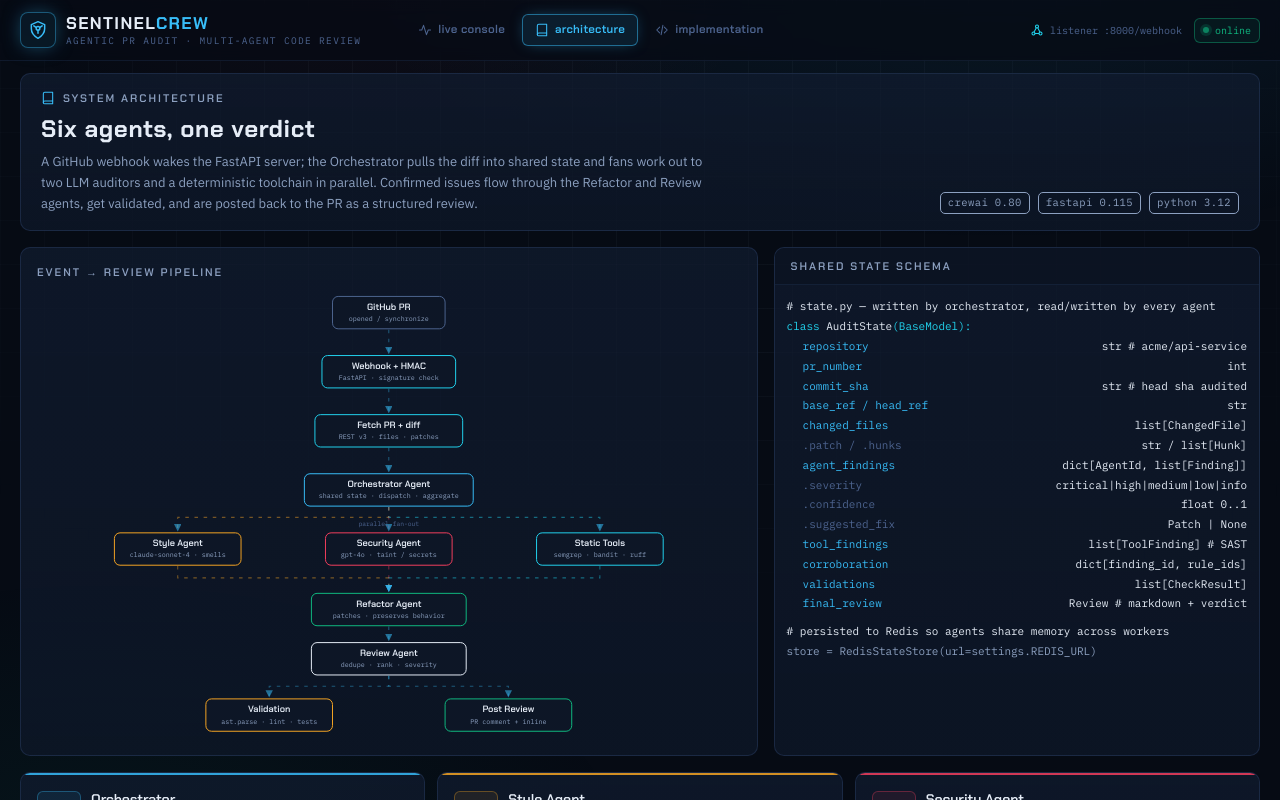
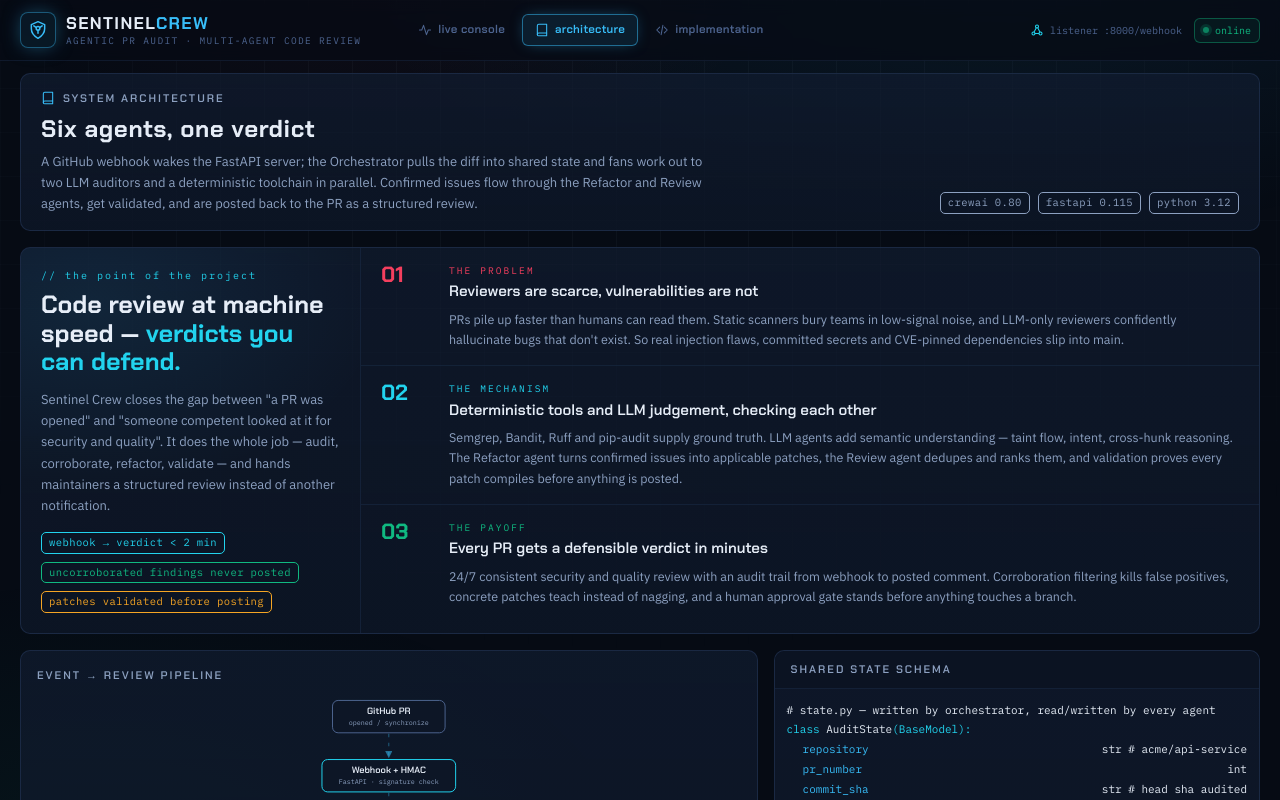
Before and after one commit to smir1998/AI-CoAud, a React (Vite) app: page / in a window 1280 px wide. Both pictures are taken after a click on the button "architecture". Shown: the top 800 px of the page. Built offline with nearby package versions, Linux system fonts and the light colour scheme.

Commit message:
task snapshot da249451-0286-4c61-86c9-a360dc5ddc28

```diff
--- a/src/components/Architecture.tsx
+++ b/src/components/Architecture.tsx
@@ -139,6 +139,133 @@ const FEATURES: { icon: ReactNode; text: string }[] = [
   { icon: <CpuIcon className="h-3.5 w-3.5" />, text: "Security severity scoring — CVSS-aligned rubric, confidence-weighted" },
 ];
 
+/* ── why this exists ──────────────────────────────────────── */
+
+const PURPOSE: { n: string; tag: string; color: string; title: string; text: string }[] = [
+  {
+    n: "01", tag: "the problem", color: "#f43f5e",
+    title: "Reviewers are scarce, vulnerabilities are not",
+    text: "PRs pile up faster than humans can read them. Static scanners bury teams in low-signal noise, and LLM-only reviewers confidently hallucinate bugs that don't exist. So real injection flaws, committed secrets and CVE-pinned dependencies slip into main.",
+  },
+  {
+    n: "02", tag: "the mechanism", color: "#22d3ee",
+    title: "Deterministic tools and LLM judgement, checking each other",
+    text: "Semgrep, Bandit, Ruff and pip-audit supply ground truth. LLM agents add semantic understanding — taint flow, intent, cross-hunk reasoning. The Refactor agent turns confirmed issues into applicable patches, the Review agent dedupes and ranks them, and validation proves every patch compiles before anything is posted.",
+  },
+  {
+    n: "03", tag: "the payoff", color: "#10b981",
+    title: "Every PR gets a defensible verdict in minutes",
+    text: "24/7 consistent security and quality review with an audit trail from webhook to posted comment. Corroboration filtering kills false positives, concrete patches teach instead of nagging, and a human approval gate stands before anything touches a branch.",
+  },
+];
+
+function PurposeBand() {
+  return (
+    <section className="anim-rise panel overflow-hidden" style={{ animationDelay: "40ms" }}>
+      <div className="grid grid-cols-1 lg:grid-cols-[340px_1fr]">
+        <div className="relative border-b border-ink-700/60 p-5 lg:border-b-0 lg:border-r">
+          <div className="absolute inset-0" style={{ background: "radial-gradient(420px 260px at 20% 15%, rgba(56,189,248,0.09), transparent 70%)" }} />
+          <div className="relative">
+            <p className="font-mono text-[10px] tracking-[0.2em] text-cyanx">// the point of the project</p>
+            <h2 className="font-display pt-2 text-[25px] font-bold leading-[1.15] text-ink-100">
+              Code review at machine speed — <span className="text-cyanx">verdicts you can defend.</span>
+            </h2>
+            <p className="pt-3 text-[13px] leading-relaxed text-ink-300">
+              Sentinel Crew closes the gap between "a PR was opened" and "someone competent looked at it for security
+              and quality". It does the whole job — audit, corroborate, refactor, validate — and hands maintainers a
+              structured review instead of another notification.
+            </p>
+            <div className="flex flex-wrap gap-2 pt-4 font-mono text-[10.5px]">
+              <span className="chip border-cyanx/40 text-cyanx">webhook → verdict &lt; 2 min</span>
+              <span className="chip border-emx/40 text-emx">uncorroborated findings never posted</span>
+              <span className="chip border-amberx/40 text-amberx">patches validated before posting</span>
+            </div>
+          </div>
+        </div>
+        <div className="divide-y divide-ink-700/60">
+          {PURPOSE.map((p, i) => (
+            <article key={p.n} className="anim-slidein group flex gap-4 px-5 py-4 transition-colors duration-200 hover:bg-ink-800/40 lg:gap-6"
+              style={{ animationDelay: `${120 + i * 90}ms` }}>
+              <span className="font-display w-11 shrink-0 text-[22px] font-bold leading-none" style={{ color: p.color }}>{p.n}</span>
+              <div>
+                <p className="font-mono text-[9.5px] uppercase tracking-[0.22em]" style={{ color: p.color }}>{p.tag}</p>
+                <h3 className="font-display pt-0.5 text-[15px] font-semibold text-ink-100 transition-transform duration-200 group-hover:translate-x-0.5">{p.title}</h3>
+                <p className="pt-1.5 text-[12.5px] leading-relaxed text-ink-300">{p.text}</p>
+              </div>
+            </article>
+          ))}
+        </div>
+      </div>
+    </section>
+  );
+}
+
+/* ── modernization roadmap ────────────────────────────────── */
+
+const MIGRATIONS: [string, string][] = [
+  ["REST glue code", "MCP tool server"],
+  ["prose findings", "typed structured output"],
+  ["PR comments only", "SARIF → code-scanning alerts"],
+  ["host-level ast.parse", "gVisor validation sandboxes"],
+  ["one model per agent", "routed model ensemble"],
+];
+
+const ROADMAP: { ver: string; color: string; title: string; text: string; impact: string }[] = [
+  { ver: "v2.0", color: "#22d3ee", title: "MCP tool server", text: "Wrap fetch_diff, post_review and run_semgrep as Model Context Protocol tools. Any MCP client — Claude Code, GPT agents, local models — can then drive the same auditors with no per-vendor glue.", impact: "portability" },
+  { ver: "v2.0", color: "#22d3ee", title: "Strict structured output", text: "Findings become Pydantic schemas enforced by provider structured-output mode, so corroboration joins, severity math and SARIF emission stop depending on regex-parsed model prose.", impact: "precision" },
+  { ver: "v2.1", color: "#f5a524", title: "Tree-sitter context retrieval", text: "Resolve changed symbols through the call graph and hand agents their callers and callees instead of raw hunks. Fewer tokens in, fewer hallucinated cross-file claims out.", impact: "precision · cost" },
+  { ver: "v2.1", color: "#f5a524", title: "SARIF → GitHub code scanning", text: "Emit SARIF and push via the Code Scanning API so findings become tracked security alerts with dismissal state and CI blocking — not just bot comments that age badly.", impact: "workflow" },
+  { ver: "v2.2", color: "#f43f5e", title: "Ephemeral validation sandboxes", text: "Run each suggested patch through real pytest and type-checking inside a gVisor/Firecracker microVM with network off, replacing host-level ast.parse for untrusted code.", impact: "safety" },
+  { ver: "v2.2", color: "#f43f5e", title: "Token ledger + model routing", text: "A haiku-class model triages hunks and only suspicious ones escalate to Sonnet/Opus class. Per-agent OpenTelemetry traces and a per-PR cost cap keep audits cheap at org scale.", impact: "cost · scale" },
+  { ver: "v2.3", color: "#10b981", title: "Hunk cache + embedding dedupe", text: "Embed every audited hunk: pushes that don't touch it skip re-audit entirely, and near-duplicate findings from different agents merge on similarity instead of exact rule match.", impact: "cost · precision" },
+  { ver: "v2.3", color: "#10b981", title: "Labeled-corpus eval harness", text: "A CI suite of intentionally vulnerable PRs measures precision, recall and confidence calibration on every prompt change. Regressions block deploy exactly like failing tests.", impact: "reliability" },
+  { ver: "v2.4", color: "#38bdf8", title: "A2A interop + live comments", text: "Expose the Security Agent over the Agent-to-Agent protocol so other pipelines can consume it, and post one comment that edits itself in real time as each agent finishes.", impact: "interop · DX" },
+];
+
+function Roadmap() {
+  return (
+    <section className="anim-rise panel overflow-hidden" style={{ animationDelay: "320ms" }}>
+      <div className="flex flex-wrap items-center justify-between gap-2 border-b border-ink-700/60 bg-ink-900/60 px-5 py-3">
+        <div>
+          <p className="panel-head">modernization roadmap</p>
+          <p className="pt-0.5 text-[12px] text-ink-300">How 2026-era agent infrastructure upgrades this exact system</p>
+        </div>
+        <span className="chip border-orchid/40 font-mono text-[10px] text-orchid">v1 shipped → v2 planned</span>
+      </div>
+      <div className="grid grid-cols-1 xl:grid-cols-[280px_1fr]">
+        <div className="border-b border-ink-700/60 p-4 xl:border-b-0 xl:border-r">
+          <p className="font-mono text-[10px] uppercase tracking-[0.2em] text-ink-400">now → next</p>
+          <ul className="space-y-2 pt-2.5">
+            {MIGRATIONS.map(([from, to], i) => (
+              <li key={i} className="anim-slidein font-mono text-[11px] leading-snug" style={{ animationDelay: `${i * 60}ms` }}>
+                <span className="text-ink-400 line-through decoration-rosex/60">{from}</span>
+                <span className="px-1.5 text-cyanx">→</span>
+                <span className="text-ink-100">{to}</span>
+              </li>
+            ))}
+          </ul>
+          <p className="pt-4 text-[11.5px] leading-relaxed text-ink-400">
+            The workflow shape — webhook, parallel audit, corroboration, validated patches, posted review — stays.
+            Each swap below makes it cheaper, stricter or safer without re-architecting.
+          </p>
+        </div>
+        <div className="divide-y divide-ink-700/40">
+          {ROADMAP.map((r, i) => (
+            <article key={r.title} className="anim-slidein group relative flex flex-wrap items-baseline gap-x-3 gap-y-1 px-5 py-3 transition-colors duration-200 hover:bg-ink-800/40"
+              style={{ animationDelay: `${100 + i * 55}ms` }}>
+              <span className="absolute inset-y-0 left-0 w-0.5 opacity-0 transition-opacity duration-200 group-hover:opacity-100" style={{ background: r.color }} />
+              <span className="chip font-mono text-[9.5px]" style={{ color: r.color, borderColor: `${r.color}55`, background: `${r.color}12` }}>{r.ver}</span>
+              <h3 className="font-display text-[13.5px] font-semibold text-ink-100">{r.title}</h3>
+              <span className="chip ml-auto border-ink-600 font-mono text-[9px] uppercase tracking-wider text-ink-400">{r.impact}</span>
+              <p className="basis-full text-[12px] leading-relaxed text-ink-300">{r.text}</p>
+            </article>
+          ))}
+        </div>
+      </div>
+    </section>
+  );
+}
+
 export default function Architecture() {
   return (
     <div className="mx-auto w-full max-w-[1280px] space-y-4 px-3 pb-6 lg:px-5">
@@ -160,6 +287,8 @@ export default function Architecture() {
           <span className="chip border-ink-600 text-ink-300">python 3.12</span>
         </div>
       </header>
+
+      <PurposeBand />
 
       <div className="grid grid-cols-1 gap-4 xl:grid-cols-5">
         <section className="anim-rise panel p-4 xl:col-span-3" style={{ animationDelay: "80ms" }}>
@@ -228,7 +357,9 @@ export default function Architecture() {
         </ul>
       </section>
 
-      <div className="anim-rise flex items-center gap-2 px-1 font-mono text-[10.5px] text-ink-500" style={{ animationDelay: "340ms" }}>
+      <Roadmap />
+
+      <div className="anim-rise flex items-center gap-2 px-1 font-mono text-[10.5px] text-ink-500" style={{ animationDelay: "420ms" }}>
         <WebhookIcon className="h-3.5 w-3.5 text-cyanx" />
         full reference implementation — FastAPI server, CrewAI crew, SAST runners, validation and Docker — in the Implementation tab
       </div>
```
